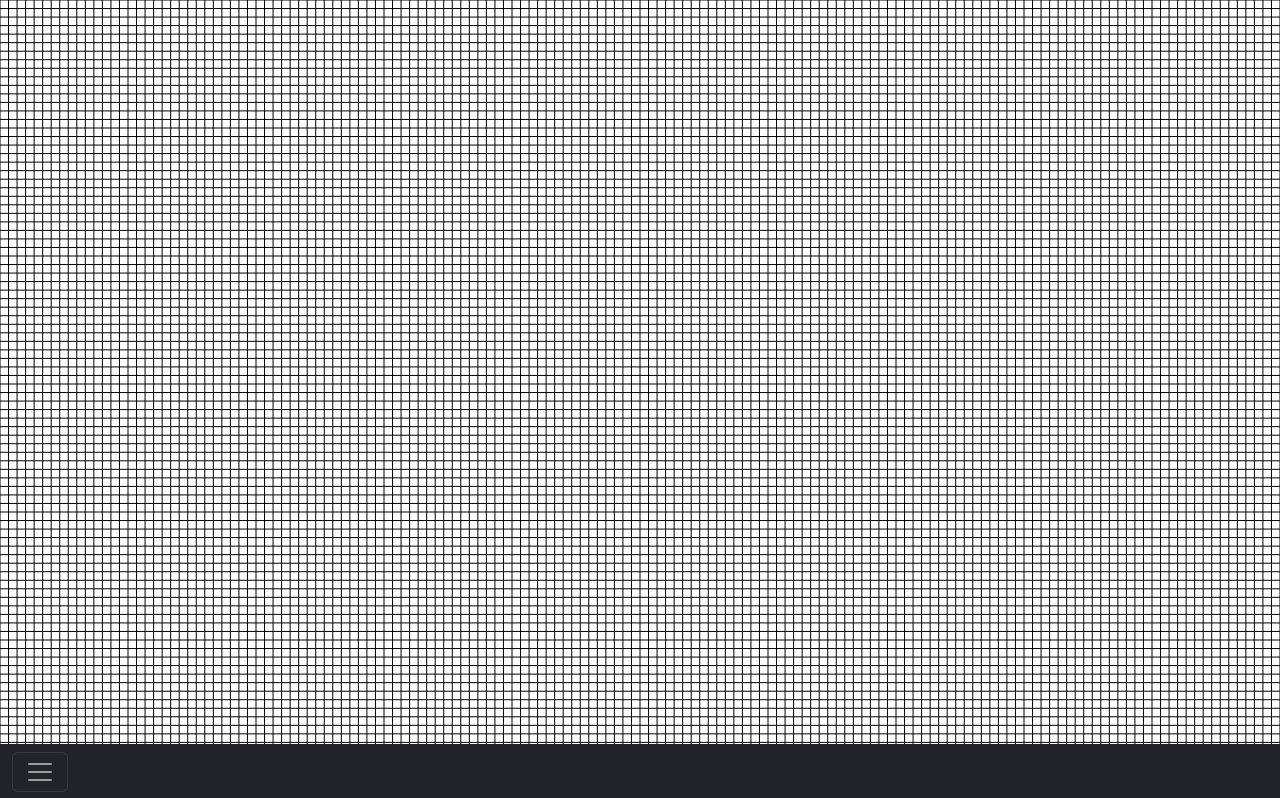
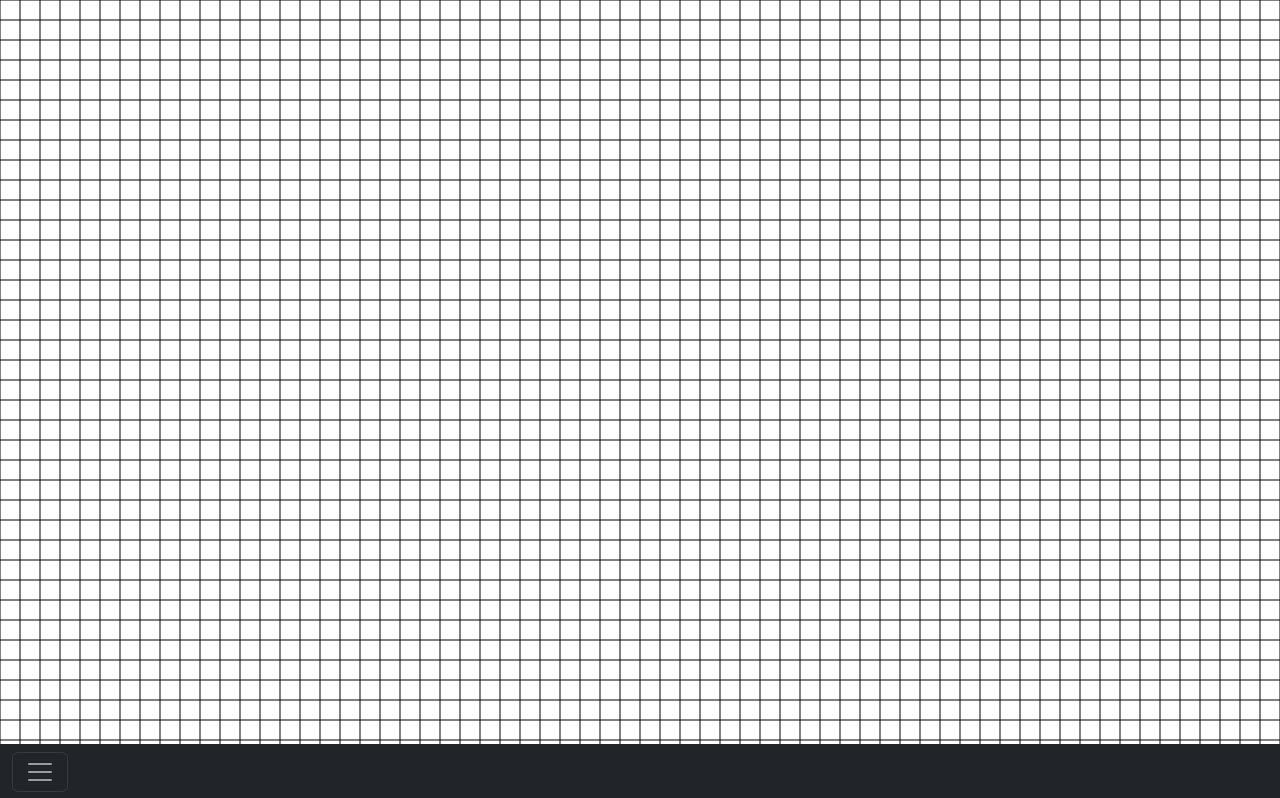
Before and after one commit to pharrison31415/aggiecanvas, a Next.js app: page /aggiecanvas in a window 1280 px wide. Shown: the top 798 px of the page. Built offline with nearby package versions, Linux system fonts and the light colour scheme.

Commit message:
Big grid update

```diff
--- a/package.json
+++ b/package.json
@@ -9,6 +9,7 @@
     "lint": "next lint"
   },
   "dependencies": {
+    "bootstrap": "^5.2.3",
     "eslint": "8.36.0",
     "eslint-config-next": "13.2.4",
     "next": "13.2.4",
--- a/src/components/canvasComponent.jsx
+++ b/src/components/canvasComponent.jsx
@@ -8,7 +8,7 @@ export class CanvasComponent extends Component {
   can;
   ctx;
   numofcells = 150;
-  cellsize = 10;
+  cellsize = 20;
   DPR;
 
 
@@ -22,7 +22,7 @@ export class CanvasComponent extends Component {
 
   componentDidMount() {
     this.DPR = window.devicePixelRatio;
-    this.cellsize = (window.innerWidth / this.numofcells);
+    // this.cellsize = (window.innerWidth / this.numofcells);
     this.can = document.getElementById("main_canvas");
     this.ctx = this.can.getContext('2d');
     this.can.width = this.size() * this.DPR;
@@ -37,13 +37,15 @@ export class CanvasComponent extends Component {
 
   render() {
       return (
+        <div id="main_div" style={{ overflowX: "scroll" }}>
         <canvas
           id="main_canvas"
           onClick={(e) => {
-            this.draw(e.pageX, e.pageY);
+            this.draw(e.pageX + document.getElementById("main_div").scrollLeft, e.pageY);
           }}>
               Canvas Area
         </canvas>
+        </div>
       );
   }
 
@@ -64,6 +66,7 @@ export class CanvasComponent extends Component {
   }
 
   draw(x, y) {
+    console.log(document.getElementById("main_div").scrollLeft)
     let coords = this.getCanvasCoords(x, y);
     x = coords[0];
     y = coords[1];
--- a/src/styles/canvas.css
+++ /dev/null
@@ -1,3 +0,0 @@
-#main_canvas {
-    position: fixed;
-}
```
Also changed, not shown: src/styles/globals.css (line endings or trailing spaces), 1 other file (tests, documents, lock files or other folders).
